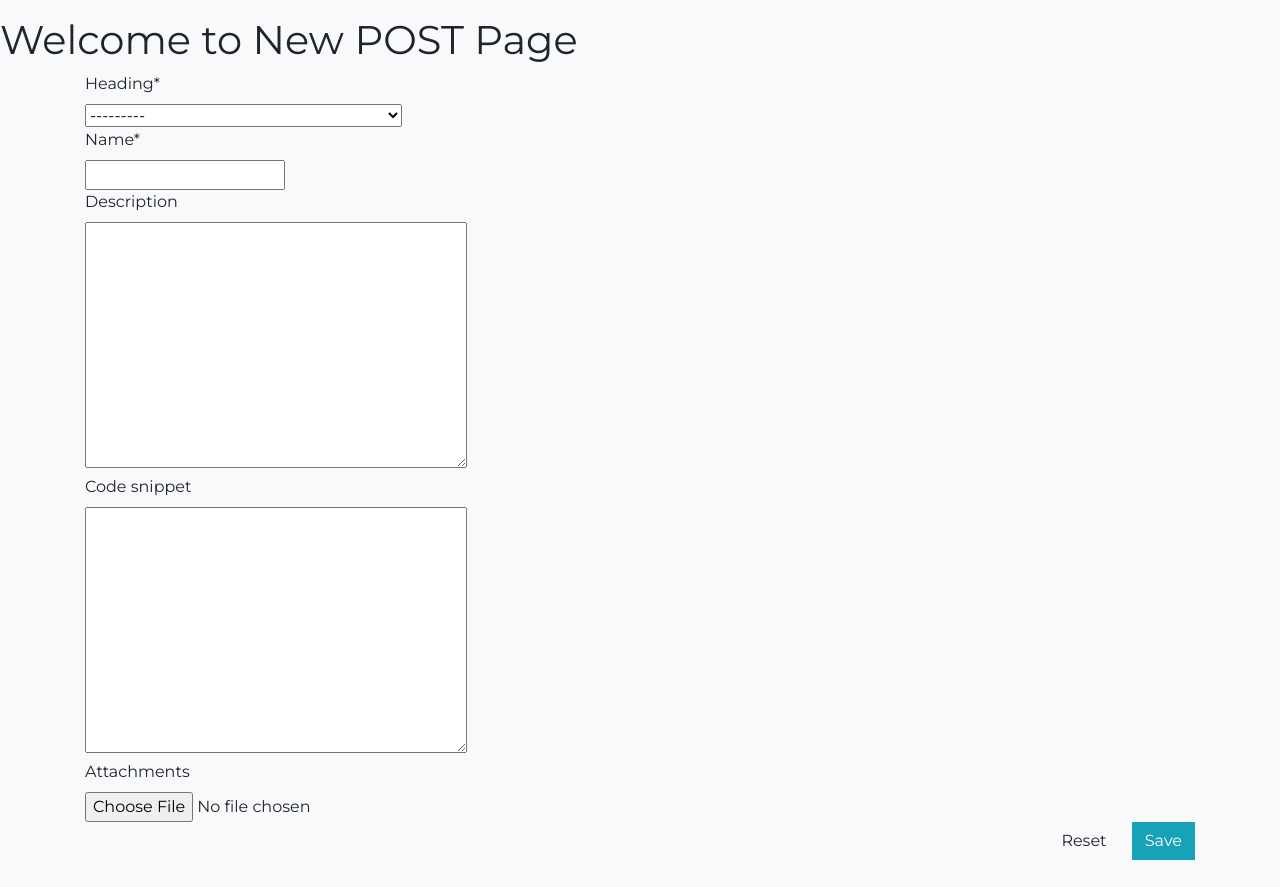
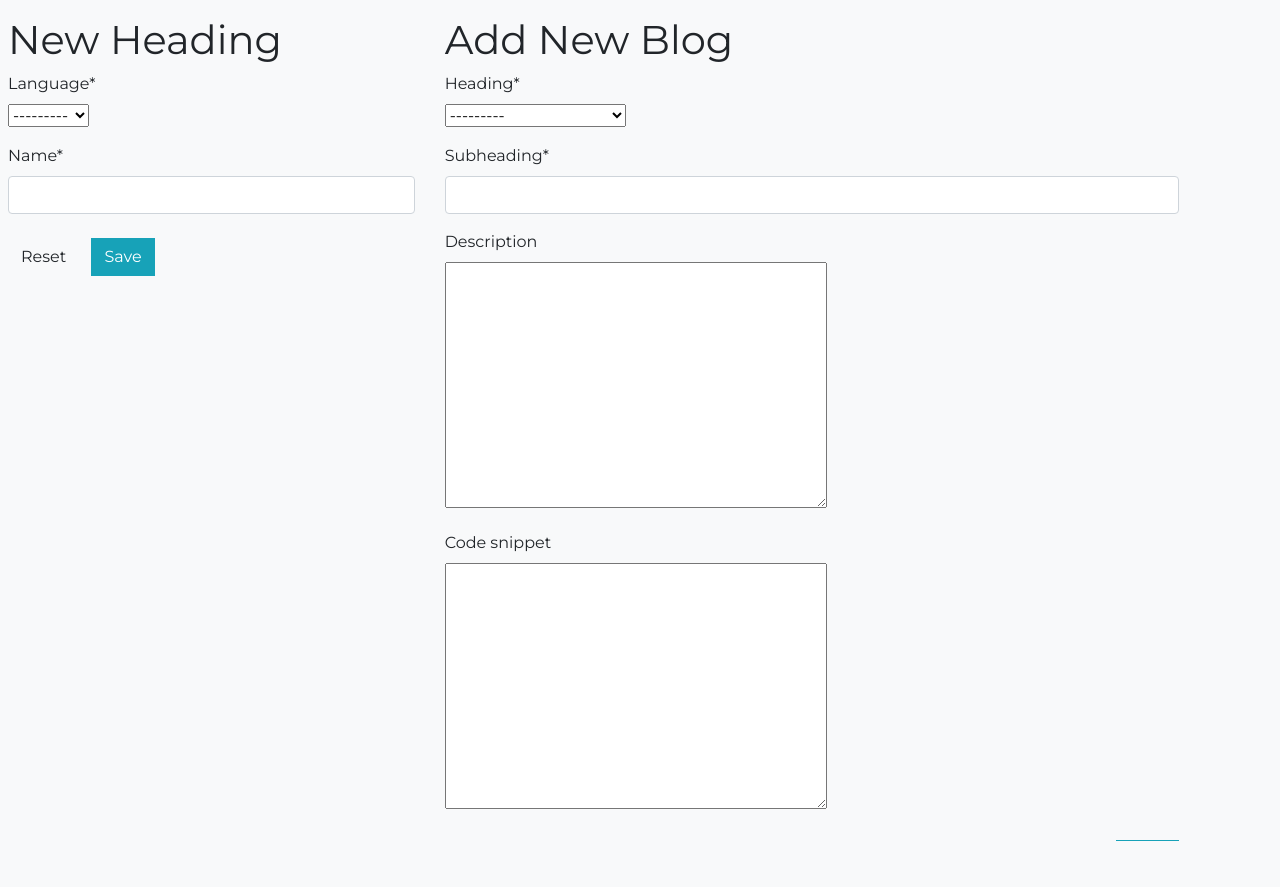
Before and after one commit to Vinay9838/FWCode, a Django app: page /new-post/ in a window 1280 px wide. Shown: the part 119-1006 px from the top of the page. Run offline with Django 3.2, Linux system fonts and the light colour scheme; data comes from the database, SQL or seed files in the repository; both versions use the stored data as it was after the commit; some libraries are stand-ins or nearby versions.

Commit message:
data displayed

```diff
--- a/fwcode/template/base.html
+++ b/fwcode/template/base.html
@@ -60,8 +60,10 @@
     <li class="breadcrumb-item active" aria-current="page">Data</li>
   </ol>
 </nav>
+          <div style="height:82vh; overflow-y:auto;overflow-x:hidden">
           {%block content%}
           {%endblock%}
+      </div>
       </div>
     <!-- End of Content Wrapper -->
   </div>
--- a/fwcode/template/webapp/new_post.html
+++ b/fwcode/template/webapp/new_post.html
@@ -3,21 +3,19 @@
 {% load crispy_forms_tags %}
 {%block content%}
 
-   <h1>Welcome to New POST Page</h1>
-<div class="container mx-auto">
-   <form method="post" enctype="multipart/form-data" autocomplete="off">
+
+<div class="row">
+    <div class="col-md-4 ml-2">
+        <h1>New Heading</h1>
+         <form method="post" enctype="multipart/form-data" autocomplete="off">
                       {%csrf_token%}
-                      {%if snippet_form and sub_heading_form%}
+                      {%if heading_form%}
                         <div class="row">
-                          <div class="col-md-12">{{sub_heading_form.heading|as_crispy_field}}</div>
-                            <div class="col-md-12">{{sub_heading_form.name|as_crispy_field}}</div>
-                          <div class="col-md-12">{{sub_heading_form.description|as_crispy_field}}</div>
-                          <div class="col-md-12">{{snippet_form.code_snippet|as_crispy_field}}</div>
-                          <div class="col-md-12">{{snippet_form.attachments|as_crispy_field}}</div>
-
+                          <div class="col-md-12 form-group">{{heading_form.language|as_crispy_field}}</div>
+                            <div class="col-md-12 form-group">{{heading_form.name|as_crispy_field}}</div>
                         </div>
                       {%endif%}
-                        <ul class="list-inline text-right mb-0">
+                        <ul class="list-inline text-left mb-0 mt-2">
                             <li class="list-inline-item">
                                 <button type="reset" class="btn btn-light">Reset</button>
                             </li>
@@ -27,4 +25,28 @@
                         </ul>
                   </form>
     </div>
+    <div class="col-md-7">
+        <h1>Add New Blog</h1>
+   <form method="post" enctype="multipart/form-data" autocomplete="off">
+                      {%csrf_token%}
+                      {%if snippet_form and sub_heading_form%}
+                        <div class="row">
+                          <div class="col-md-12 form-group">{{sub_heading_form.heading|as_crispy_field}}</div>
+                            <div class="col-md-12 form-group">{{sub_heading_form.name|as_crispy_field}}</div>
+                          <div class="col-md-12 form-group">{{sub_heading_form.description|as_crispy_field}}</div>
+                          <div class="col-md-12 form-group">{{snippet_form.code_snippet|as_crispy_field}}</div>
+                        </div>
+                      {%endif%}
+                        <ul class="list-inline text-right mb-0 mt-2">
+                            <li class="list-inline-item">
+                                <button type="reset" class="btn btn-light">Reset</button>
+                            </li>
+                            <li class="list-inline-item">
+                                <button type="submit" class="btn btn-info">Save</button>
+                            </li>
+                        </ul>
+                  </form>
+    </div>
+    <div class="col-md-1"></div>
+    </div>
 {%endblock %}
--- a/fwcode/webapp/forms.py
+++ b/fwcode/webapp/forms.py
@@ -2,6 +2,15 @@
 from django.forms import models
 from .models import Languages,ArticleCodeSnippet,ArticleHeading,ArticleSubHeading
 from django_summernote.widgets import SummernoteInplaceWidget
+
+
+class ArticleHeadingForm(models.ModelForm):
+    class Meta:
+        model = ArticleHeading
+        fields = ['name','language']
+        widgets = {
+            'name': forms.widgets.TextInput(attrs={'class': 'form-control'}),
+        }
 
 
 class ArticleSubHeadingForm(models.ModelForm):
@@ -9,14 +18,19 @@
         model = ArticleSubHeading
         fields = ['name','description','heading']
         widgets = {
+            'name':forms.widgets.TextInput(attrs={'class': 'form-control'}),
             'description': SummernoteInplaceWidget(),
+        }
+        labels = {
+            'name': 'Subheading'
+
         }
 
 
 class ArticleCodeSnippetForm(models.ModelForm):
     class Meta:
         model = ArticleCodeSnippet
-        fields = ['subheading','code_snippet','attachments']
+        fields = ['code_snippet']
         widgets = {
             'code_snippet': SummernoteInplaceWidget(),
         }
--- a/fwcode/webapp/models.py
+++ b/fwcode/webapp/models.py
@@ -23,7 +23,7 @@
     updated_at = models.DateTimeField(auto_now=True)
 
     def __str__(self):
-        return "{}|{}|{}".format(self.language,self.name,self.created_by)
+        return "{}".format(self.name)
 
 
 class ArticleSubHeading(models.Model):
--- a/fwcode/webapp/urls.py
+++ b/fwcode/webapp/urls.py
@@ -1,11 +1,12 @@
 from django.conf.urls.static import static
 from django.urls import path
 from fwcode import settings
-from .views import home,NewPost
+from .views import home,NewPost,post_detail
 
 urlpatterns = [
     path('',home,name="home"),
     path('new-post/',NewPost.as_view(),name="new_post"),
+path('post-detail/<int:pk>/',post_detail,name="post_detail")
 
 ]
 
--- a/fwcode/webapp/views.py
+++ b/fwcode/webapp/views.py
@@ -1,20 +1,68 @@
-from django.shortcuts import render
+from django.shortcuts import render,get_object_or_404
 from django.http import HttpResponse
-from .forms import ArticleCodeSnippetForm,ArticleSubHeadingForm
-# Create your views here.
+from .forms import ArticleCodeSnippetForm,ArticleSubHeadingForm,ArticleHeadingForm
+from django.contrib import messages
 from django.views import View
+from .models import ArticleHeading,ArticleSubHeading,ArticleCodeSnippet,Languages
 
 
 def home(request):
-    return render(request,'webapp/home.html')
+    heading = ArticleHeading.objects.all()
+    return render(request,'webapp/home.html',{'heading':heading})
 
 
 class NewPost(View):
     context={}
 
     def get(self,request):
+        heading_form =ArticleHeadingForm()
         snippet_form = ArticleCodeSnippetForm()
         sub_heading_form = ArticleSubHeadingForm()
+        self.context['heading_form'] = heading_form
         self.context['snippet_form'] = snippet_form
         self.context['sub_heading_form'] = sub_heading_form
         return render(request,'webapp/new_post.html',self.context)
+
+    def post(self,request):
+        heading_form = ArticleHeadingForm(request.POST)
+        snippet_form = ArticleCodeSnippetForm(request.POST)
+        subheading_form = ArticleSubHeadingForm(request.POST)
+        subheading = None
+        if heading_form.is_valid():
+            heading=heading_form.save(commit=False)
+            heading.created_by = request.user
+            heading.save()
+            messages.success(request,'Heading Added Successfully')
+        else:
+            messages.error(request,heading_form.errors)
+
+        if subheading_form.is_valid():
+            print('come')
+            subheading = subheading_form.save(commit=False)
+            subheading.created_by = request.user
+            subheading.save()
+            messages.success(request, 'Heading Added Successfully')
+        else:
+            messages.error(request, subheading_form.errors)
+
+        if snippet_form.is_valid():
+            snippet = snippet_form.save(commit=False)
+            snippet.subheading = subheading
+            snippet.save()
+            messages.success(request, 'Heading Added Successfully')
+        else:
+            messages.error(request, snippet_form.errors)
+
+        return render(request, 'webapp/new_post.html', self.context)
+
+
+def post_detail(request,pk):
+    heading = get_object_or_404(ArticleHeading,pk=pk)
+    subheading = ArticleSubHeading.objects.filter(heading=heading)
+    code = ArticleCodeSnippet.objects.all()
+    context={
+        'heading':heading,
+        'subheading':subheading,
+        'code':code
+    }
+    return render(request,'webapp/post_detail.html',context)
```
Also changed, not shown: fwcode/template/webapp/home.html (+10 -1 lines), fwcode/template/webapp/post_detail.html (added, +35 -0 lines), fwcode/db.sqlite3.
